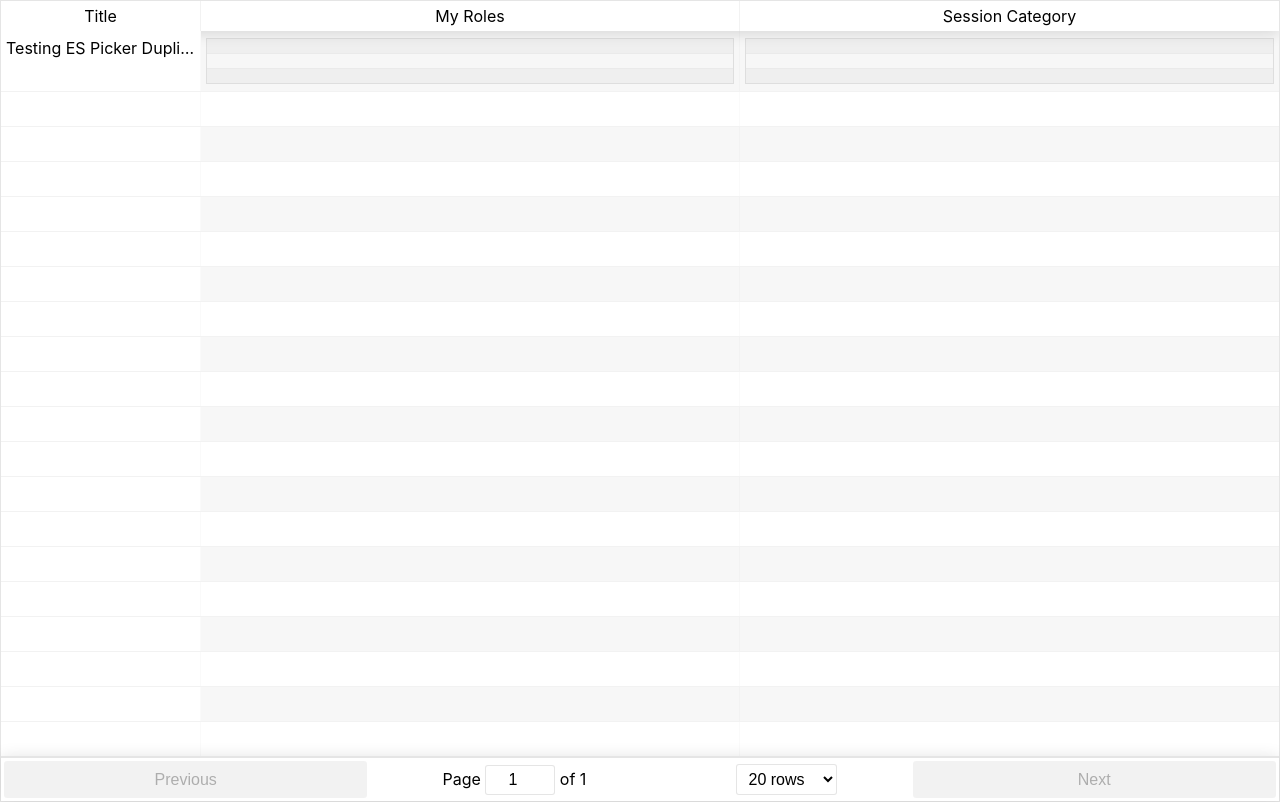
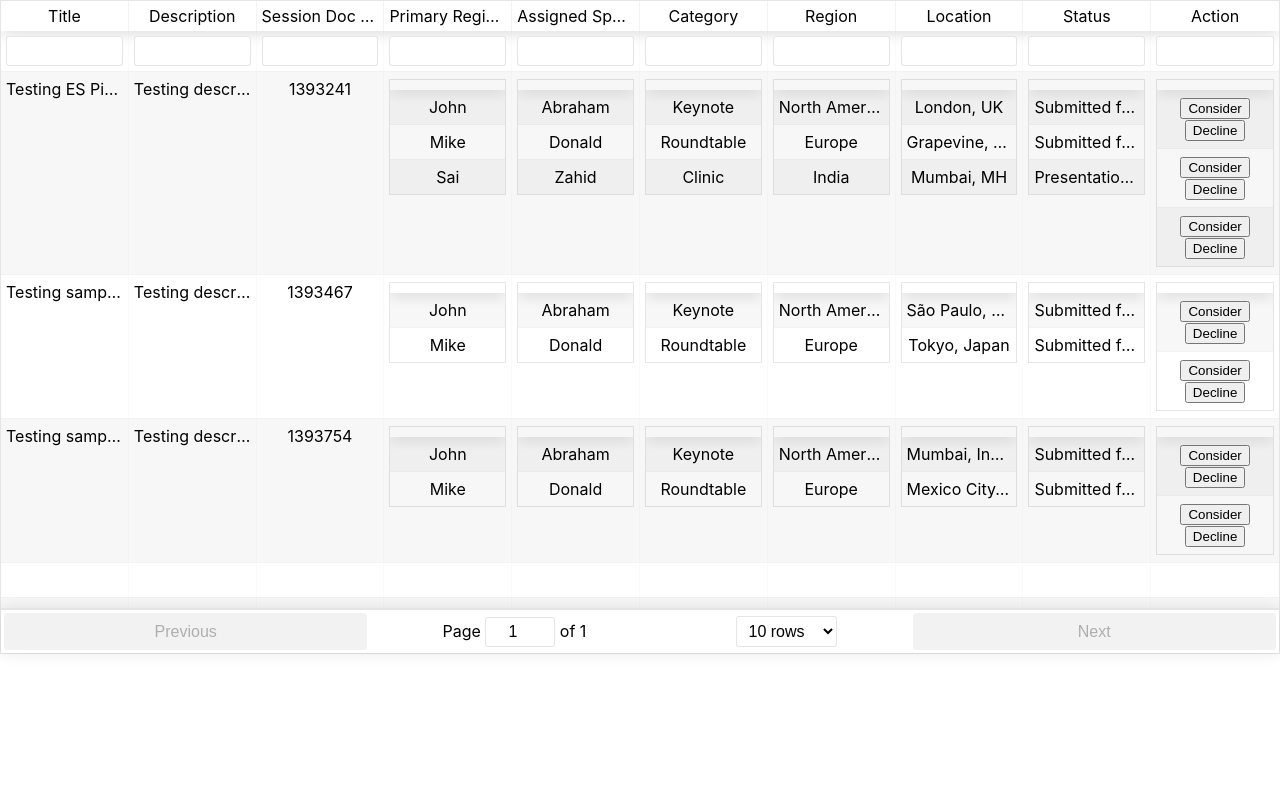
Before and after one commit to jitendersingh2/react-table-layout, a React (Create React App) app: page / in a window 1280 px wide. Built offline with nearby package versions, Linux system fonts and the light colour scheme.

Commit message:
Dashboard

```diff
--- a/src/App.tsx
+++ b/src/App.tsx
@@ -2,11 +2,13 @@ import React from 'react';
 import logo from './logo.svg';
 import './App.css';
 import EventTable from './table/EventTable';
+import Dashboard from './table/Dashboard';
 
 const App: React.FC = () => {
   return (
     <div className="App">
-      <EventTable />
+      {/* <EventTable /> */}
+      <Dashboard />
     </div>
   );
 }
--- /dev/null
+++ b/src/table/Dashboard.tsx
@@ -0,0 +1,184 @@
+// @ts-nocheck
+import React from 'react';
+import ReactTable from "react-table";
+// import moment from 'moment';
+import "react-table/react-table.css";
+import data from './DashboardMockData';
+
+class Dashboard extends React.Component {
+  render() {
+    const columns = [
+      {
+        Header: "Title",
+        accessor: "Title",
+        Cell: (row: any) => row.value !== "" ? <span >{row.value}</span> : null,
+        maxWidth: 200,
+        className: 'center-text'
+      },
+      {
+        Header: "Description",
+        accessor: "Description",
+        Cell: (props: any) => props.value !== "" ? <span>{props.value}</span> : null,
+        maxWidth: 200,
+        className: 'center-text'
+      },
+      {
+        Header: "Session Doc Code",
+        accessor: "Id",
+        Cell: (props: any) => props.value !== "" ? <span>{props.value}</span> : null,
+        className: 'center-text'
+      },
+      {
+        Header: "Primary Regional Author",
+        accessor: "RegionSessions.primaryRegionalAuthor",
+        className: "removeBorder",
+        Cell: (props: any) => {
+          return (
+            <ReactTable
+              data={props.original.RegionSessions.primaryRegionalAuthor.map((val: any) => ({ primaryRegionalAuthor: val }))}
+              columns={[{
+                headerClassName: "auth-role-header",
+                accessor: "primaryRegionalAuthor"
+              }]}
+              showPagination={false}
+              minRows={props.original.RegionSessions.primaryRegionalAuthor.length}
+            />
+          );
+        }
+      },
+      {
+        Header: "Assigned Speaker(s)",
+        accessor: "RegionSessions.assignedSpeakers",
+        className: "removeBorder",
+        Cell: (props: any) => {
+          return (
+            <ReactTable
+              data={props.original.RegionSessions.assignedSpeakers.map((val: any) => ({ assignedSpeakers: val.name }))}
+              columns={[{
+                headerClassName: "auth-role-header",
+                accessor: "assignedSpeakers"
+              }]}
+              showPagination={false}
+              minRows={props.original.RegionSessions.assignedSpeakers.length}
+            />
+          );
+        }
+      },
+      {
+        Header: "Category",
+        accessor: "RegionSessions.category",
+        className: "removeBorder",
+        Cell: (props: any) => {
+          return (
+            <ReactTable
+              data={props.original.RegionSessions.category.map((val: any) => ({ category: val.name }))}
+              columns={[{
+                headerClassName: "auth-role-header",
+                accessor: "category"
+              }]}
+              showPagination={false}
+              minRows={props.original.RegionSessions.category.length}
+            />
+          );
+        },
+      },
+      {
+        Header: "Region",
+        accessor: "RegionSessions.region",
+        className: "removeBorder",
+        Cell: (props: any) => {
+          return (
+            <ReactTable
+              data={props.original.RegionSessions.region.map((val: any) => ({ region: val.name }))}
+              columns={[{
+                headerClassName: "auth-role-header",
+                accessor: "region"
+              }]}
+              showPagination={false}
+              minRows={props.original.RegionSessions.primaryRegionalAuthor.length}
+            />
+          );
+        }
+      },
+      {
+        Header: "Location",
+        accessor: "RegionSessions.location",
+        className: "removeBorder",
+        Cell: (props: any) => {
+          return (
+            <ReactTable
+              data={props.original.RegionSessions.location.map((val: any) => ({ location: val.name }))}
+              columns={[{
+                headerClassName: "auth-role-header",
+                accessor: "location"
+              }]}
+              showPagination={false}
+              minRows={props.original.RegionSessions.location.length}
+            />
+          );
+        }
+      },
+      {
+        Header: "Status",
+        accessor: "RegionSessions.status",
+        className: "removeBorder",
+        Cell: (props: any) => {
+          return (
+            <ReactTable
+              data={props.original.RegionSessions.status.map((val: any) => ({ status: val.value }))}
+              columns={[{
+                headerClassName: "auth-role-header",
+                accessor: "status",
+                Cell: (row: any) => row.value !== "" ? row.original.status : null
+              }]}
+              showPagination={false}
+              minRows={props.original.RegionSessions.status.length}
+            />
+          );
+        }
+      },
+      {
+        Header: "Action",
+        accessor: "RegionSessions.status",
+        className: "removeBorder",
+        Cell: (props: any) => {
+          return (
+            <ReactTable
+              data={props.original.RegionSessions.status.map((val: any) => ({ status: val.value }))}
+              columns={[{
+                headerClassName: "auth-role-header",
+                accessor: "status",
+                Cell: (row: any) => row.value !== "" ?
+                  <div className="row">
+                    <div className="col-md-6">
+                      <button type="button" className="btn actionBtn considerBtn">Consider</button>
+                    </div>
+                    <div className="col-md-6">
+                      <button type="button" className="btn btn-danger actionBtn">Decline</button>
+                    </div>
+                  </div> : null
+              }]}
+              showPagination={false}
+              minRows={props.original.RegionSessions.status.length}
+            />
+          );
+        }
+      },
+    ]
+    return (
+      <div>
+        <ReactTable
+          data={data}
+          columns={columns}
+          filterable
+          defaultPageSize={10}
+          // defaultExpanded={this.defaultExpandedRows()}
+          className="-striped -highlight home-grid"
+          style={{ padding: "6px 0px !important", fontWeight: "700 !important", height: "81.5vh" }}
+        />
+      </div>
+    );
+  }
+}
+
+export default Dashboard;
--- /dev/null
+++ b/src/table/DashboardMockData.tsx
@@ -0,0 +1,43 @@
+const data = [
+    {
+      "Id": 1393241,
+      "Title": "Testing ES Picker Duplicates",
+      "Description": "Testing description",
+      "RegionSessions": {
+        "primaryRegionalAuthor": ["John", "Mike", "Sai"],
+        "assignedSpeakers": [{ "id": 1, "name": "Abraham" }, { "id": 2, "name": "Donald" }, { "id": 3, "name": "Zahid" }],
+        "category": [{ "id": "1", "name": "Keynote" }, { "id": 2, "name": "Roundtable" }, { "id": 3, "name": "Clinic" }],
+        "region": [{ "id": 1, "name": "North America" }, { "id": 2, "name": "Europe" }, { "id": 2, "name": "India" }],
+        "location": [{ "id": 1, "name": "London, UK" }, { "id": 1, "name": "Grapevine, TX" }, { "id": 1, "name": "Mumbai, MH" }],
+        "status": [{ "id": 4, "value": "Submitted for Approval" }, { "id": 4, "value": "Submitted for Approval" }, { "id": 4, "value": "Presentation Templating" }]
+      }
+    },
+    {
+      "Id": 1393467,
+      "Title": "Testing sample 2",
+      "Description": "Testing description 2",
+      "RegionSessions": {
+        "primaryRegionalAuthor": ["John", "Mike"],
+        "assignedSpeakers": [{ "id": 1, "name": "Abraham" }, { "id": 2, "name": "Donald" }],
+        "category": [{ "id": "123", "name": "Keynote" }, { "id": "123", "name": "Roundtable" }],
+        "region": [{ "id": 1, "name": "North America" }, { "id": 2, "name": "Europe" }],
+        "location": [{ "id": 1, "name": "São Paulo, Brazil" }, { "id": 1, "name": "Tokyo, Japan" }],
+        "status": [{ "id": 4, "value": "Submitted for Approval" }, { "id": 4, "value": "Submitted for Approval" }]
+      }
+    },
+    {
+      "Id": 1393754,
+      "Title": "Testing sample 3",
+      "Description": "Testing description 4",
+      "RegionSessions": {
+        "primaryRegionalAuthor": ["John", "Mike"],
+        "assignedSpeakers": [{ "id": 1, "name": "Abraham" }, { "id": 2, "name": "Donald" }],
+        "category": [{ "id": "123", "name": "Keynote" }, { "id": "123", "name": "Roundtable" }],
+        "region": [{ "id": 1, "name": "North America" }, { "id": 2, "name": "Europe" }],
+        "location": [{ "id": 1, "name": "Mumbai, India" }, { "id": 1, "name": "Mexico City, Mexico" }],
+        "status": [{ "id": 4, "value": "Submitted for Approval" }, { "id": 4, "value": "Submitted for Approval" }]
+      }
+    },
+  ];
+
+  export default data;
```
